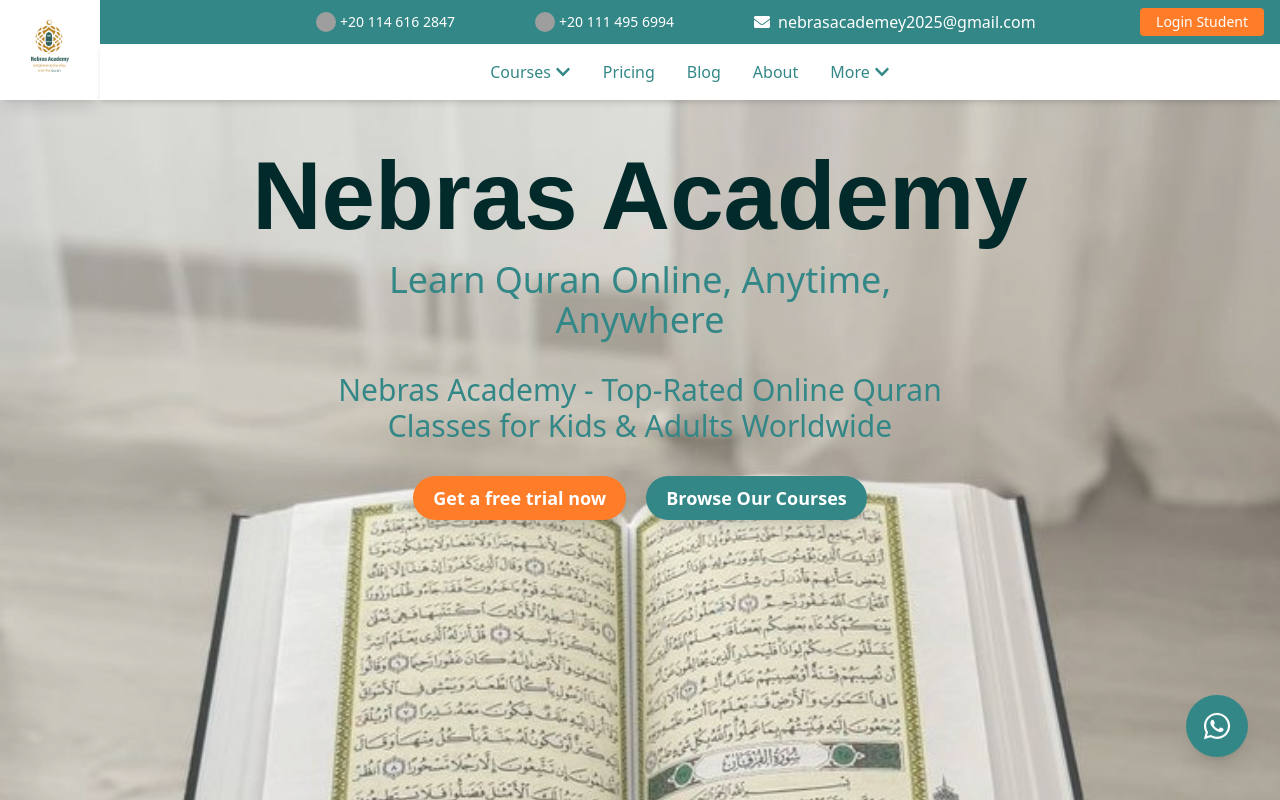
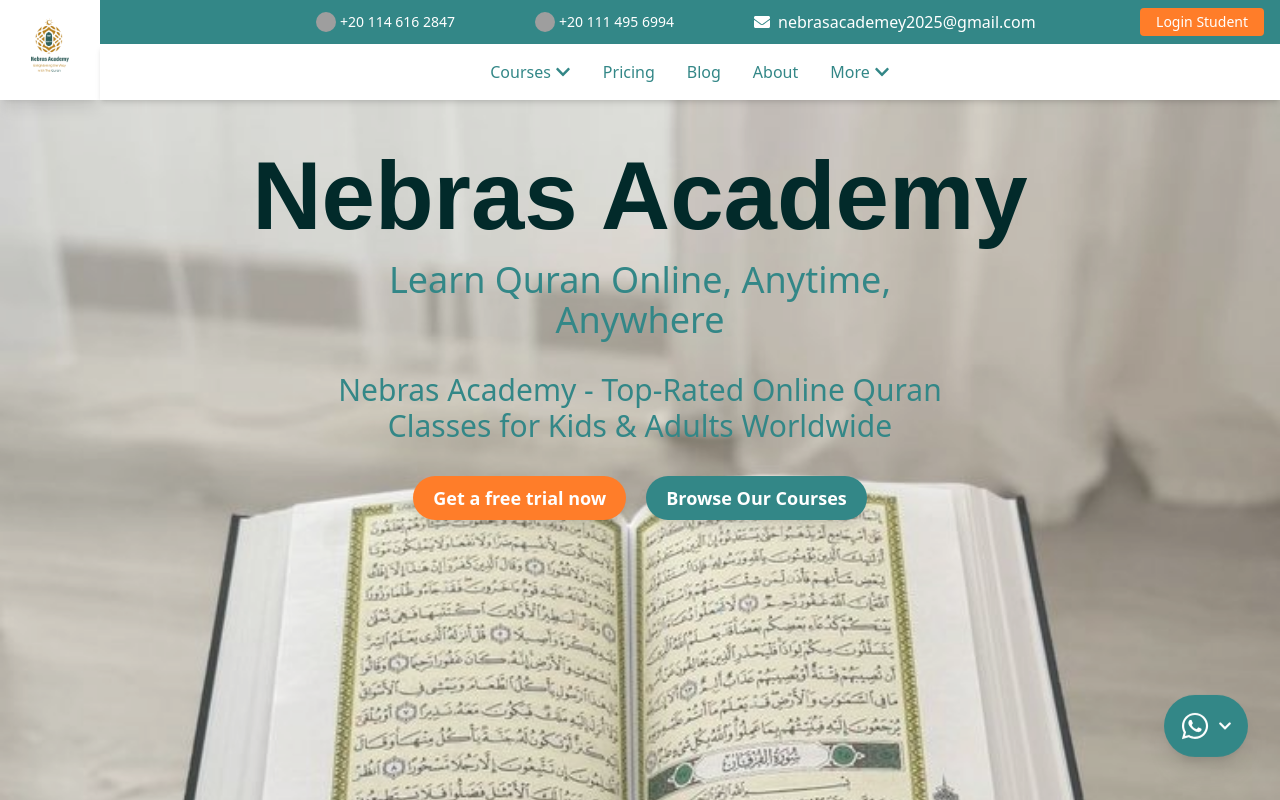
Before and after one commit to abdelrahmanfathyradwan/nebrasAcademy, a React (Vite) app: page / in a window 1280 px wide. Shown: the top 800 px of the page. Built offline with nearby package versions, Linux system fonts and the light colour scheme; grey boxes are pictures that could not be loaded.

Commit message:
Implement WhatsApp button with dropdown menu
Added WhatsApp dropdown functionality with multiple numbers.

```diff
--- a/src/components/Hero.jsx
+++ b/src/components/Hero.jsx
@@ -1,7 +1,34 @@
-import { FaWhatsapp } from 'react-icons/fa';
+import { FaWhatsapp, FaChevronDown } from 'react-icons/fa';
 import { Link } from 'react-router-dom';
+import { useState, useRef, useEffect } from 'react';
 
 const Hero = () => {
+  const [isWhatsAppOpen, setIsWhatsAppOpen] = useState(false);
+  const dropdownRef = useRef(null);
+
+  const whatsappNumbers = [
+    { number: '+20 114 616 2847', label: "First Number" },
+    { number: '+20 111 495 6994', label: 'Second Number' }
+  ];
+
+  // إغلاق الدروب داون عند النقر خارجها
+  useEffect(() => {
+    const handleClickOutside = (event) => {
+      if (dropdownRef.current && !dropdownRef.current.contains(event.target)) {
+        setIsWhatsAppOpen(false);
+      }
+    };
+
+    document.addEventListener('mousedown', handleClickOutside);
+    return () => document.removeEventListener('mousedown', handleClickOutside);
+  }, []);
+
+  const handleWhatsAppClick = (phoneNumber) => {
+    const cleanNumber = phoneNumber.replace(/\s/g, '');
+    window.open(`https://wa.me/${cleanNumber}`, '_blank');
+    setIsWhatsAppOpen(false);
+  };
+
   return (
     <div className='relative'>
       {/* Hero Section */}
@@ -27,7 +54,7 @@
           </p>
           <div className='flex gap-5'>
             <a
-          href='https://wa.me/201146162847 '
+              href='https://wa.me/201146162847'
               target='_blank'
               rel='noopener noreferrer'
               className='bg-primary-500 hover:text-primary-600 hover:bg-inherit text-white px-5 py-2 rounded-full text-lg font-semibold transition-colors shadow-lg'
@@ -40,15 +67,36 @@
           </div>
         </div>
 
-        {/* Fixed WhatsApp Button */}
-        <a
-          href='https://wa.me/201146162847'
-          target='_blank'
-          rel='noopener noreferrer'
-          className='fixed bottom-8 right-8 z-50 bg-secondary-400 hover:bg-secondary-600 text-white p-4 rounded-full shadow-xl transition-all animate-bounce'
+        {/* Fixed WhatsApp Button with Dropdown */}
+        <div className='fixed bottom-8 right-8 z-50' ref={dropdownRef}>
+          {/* Main WhatsApp Button */}
+          <button
+            onClick={() => setIsWhatsAppOpen(!isWhatsAppOpen)}
+            className='bg-secondary-400 hover:bg-secondary-600 text-white p-4 rounded-full shadow-xl transition-all animate-bounce flex items-center gap-2'
           >
             <FaWhatsapp className='text-3xl' />
-        </a>
+            <FaChevronDown className={`text-sm transition-transform ${isWhatsAppOpen ? 'rotate-180' : ''}`} />
+          </button>
+
+          {/* Dropdown Menu */}
+          {isWhatsAppOpen && (
+            <div className='absolute bottom-16 right-0 bg-white rounded-lg shadow-xl p-3 min-w-[180px] border border-gray-200'>
+              <h4 className='text-sm font-bold text-gray-700 mb-2 text-center border-b pb-2'>Choose WhatsApp Nunmber</h4>
+              <div className='space-y-2'>
+                {whatsappNumbers.map((item, index) => (
+                  <button
+                    key={index}
+                    onClick={() => handleWhatsAppClick(item.number)}
+                    className='w-full bg-green-500 hover:bg-green-600 text-white py-2 px-3 rounded text-sm transition-all flex items-center justify-center gap-2'
+                  >
+                    <FaWhatsapp className='text-xs' />
+                    {item.label}
+                  </button>
+                ))}
+              </div>
+            </div>
+          )}
+        </div>
       </section>
     </div>
   )
```
Lines whose indentation alone changed are shown as unchanged.
